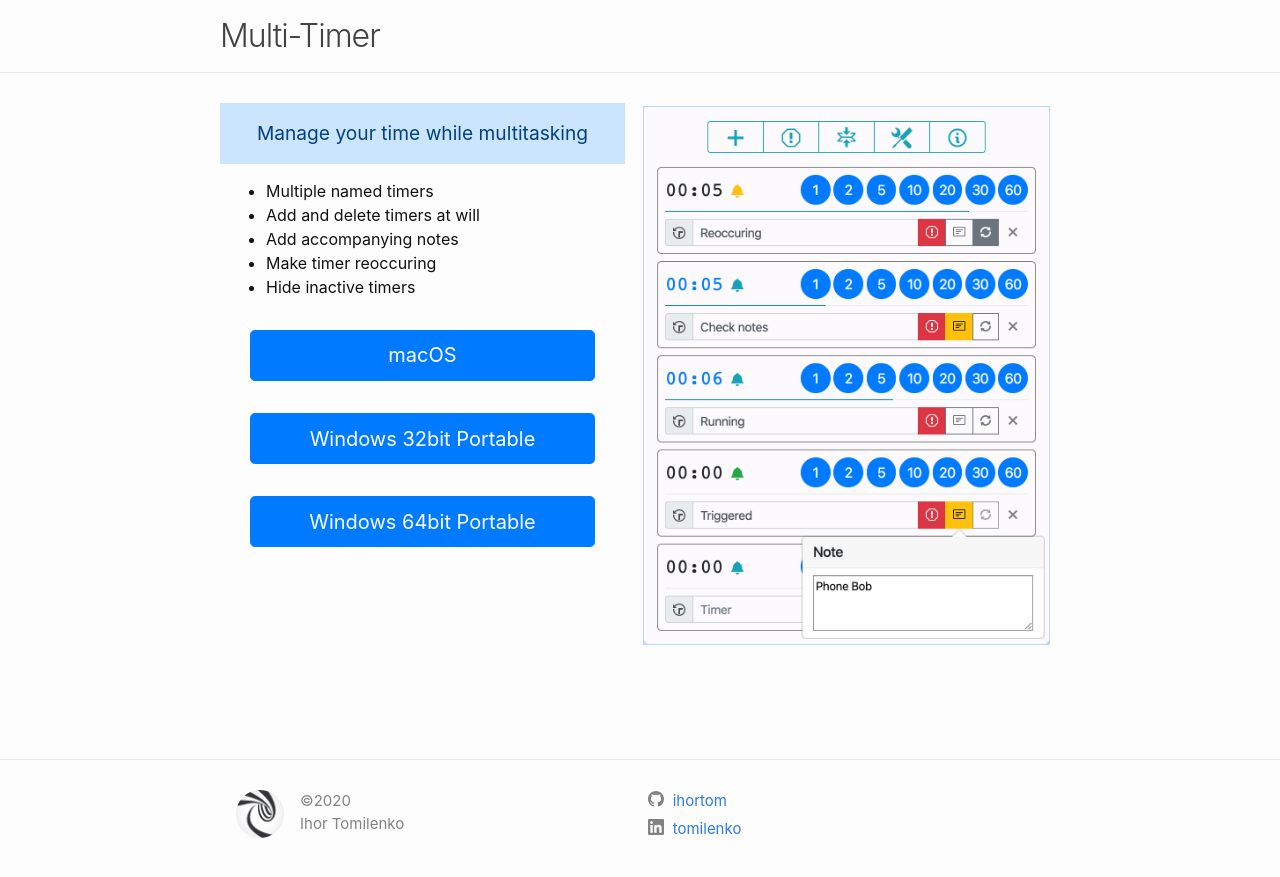
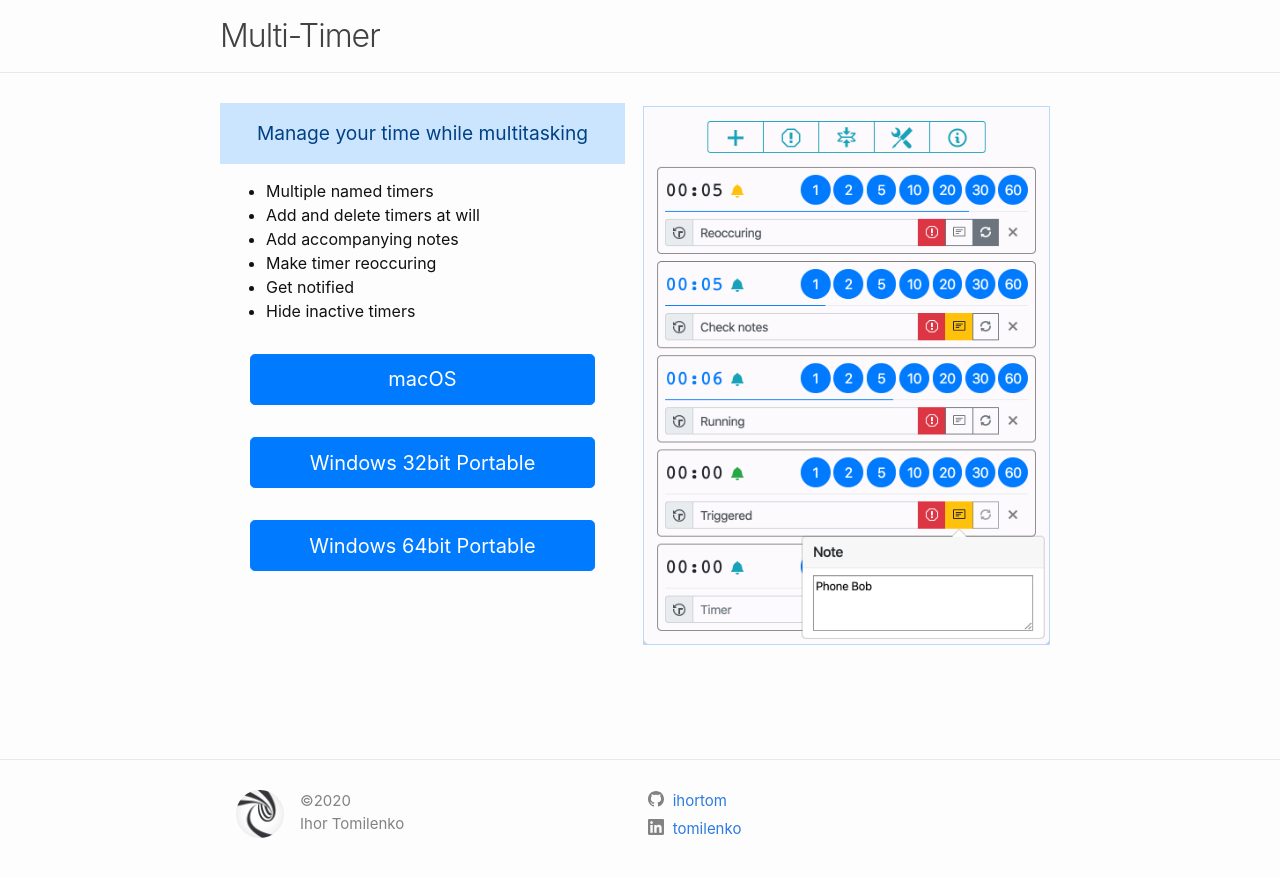
Before and after one commit to ihortom/ihortom.github.io, a Jekyll site: the page built from index.html, in a window 1280 px wide. Shown: the top 877 px of the page. Built offline with Jekyll 4.4.1, drawn with Linux system fonts in a browser that asks for light colours.

```diff
--- a/index.html
+++ b/index.html
@@ -12,6 +12,7 @@
         <li>Add and delete timers at will</li>
         <li>Add accompanying notes</li>
         <li>Make timer reoccuring</li>
+        <li>Get notified</li>
         <li>Hide inactive timers</li>
     </ul>
     <div class="btn-group">
```
Also changed, not shown: 1 other file.
